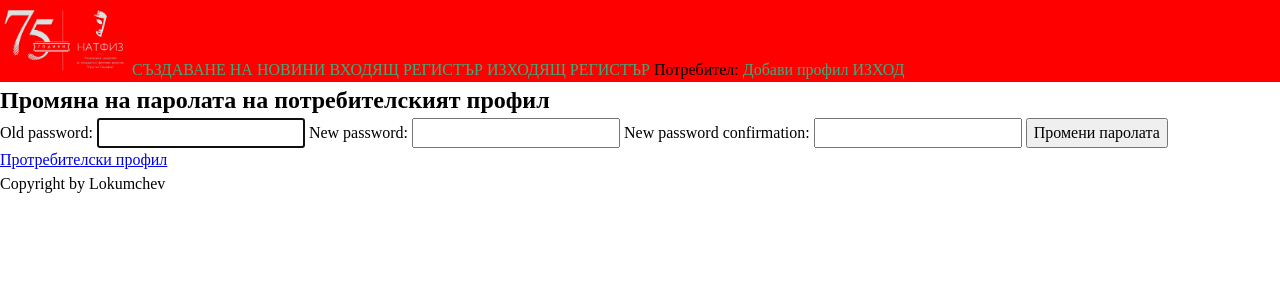
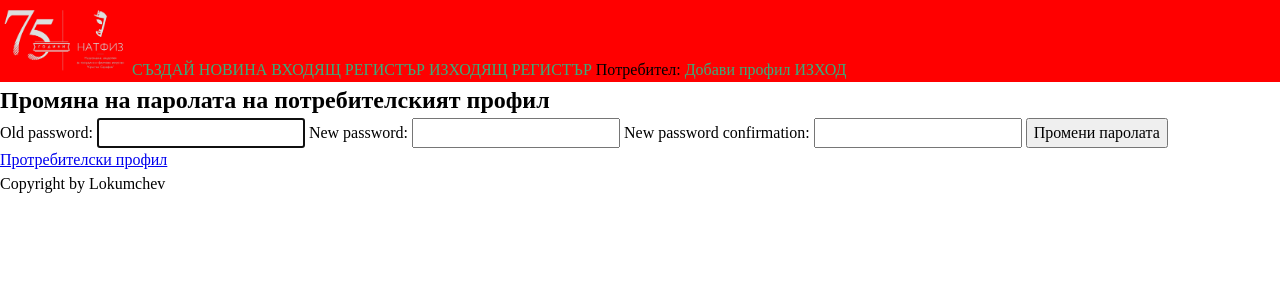
Before and after one commit to stefanov13/Registry-Office, a Django app: page /auth/change-password/ in a window 1280 px wide. Shown: the top 300 px of the page. Run offline with Django 4.2, Linux system fonts and the light colour scheme; the visitor is signed in with stand-in values (Sample User, id 1).

```diff
--- a/registry_office/templates/base.html
+++ b/registry_office/templates/base.html
@@ -18,7 +18,7 @@
 
             <ul class="hero__nav_ul" role="list">
                 {% if request.user.is_authenticated %}
-                    <li class="hero__nav_links"><a href="{% url 'news-create' %}" class="hero__nav_links hero__nav_anchor">СЪЗДАВАНЕ НА НОВИНИ</a></li>
+                    <li class="hero__nav_links"><a href="{% url 'news-create' %}" class="hero__nav_links hero__nav_anchor">СЪЗДАЙ НОВИНА</a></li>
                     <li class="hero__nav_links"><a href="{% url 'incoming-dashboard' %}" class="hero__nav_links hero__nav_anchor">ВХОДЯЩ РЕГИСТЪР</a></li>
                     <li class="hero__nav_links"><a href="{% url 'outgoing-dashboard' %}" class="hero__nav_links hero__nav_anchor">ИЗХОДЯЩ РЕГИСТЪР</a></li>
                     {% if request.user.profile.first_name or request.user.profile.last_name %}
```
Also changed, not shown: registry_office/media_files/outgoing_doc_img/pesheva.jpg (added), registry_office/media_files/outgoing_doc_img/test-picture.jpg (added).
